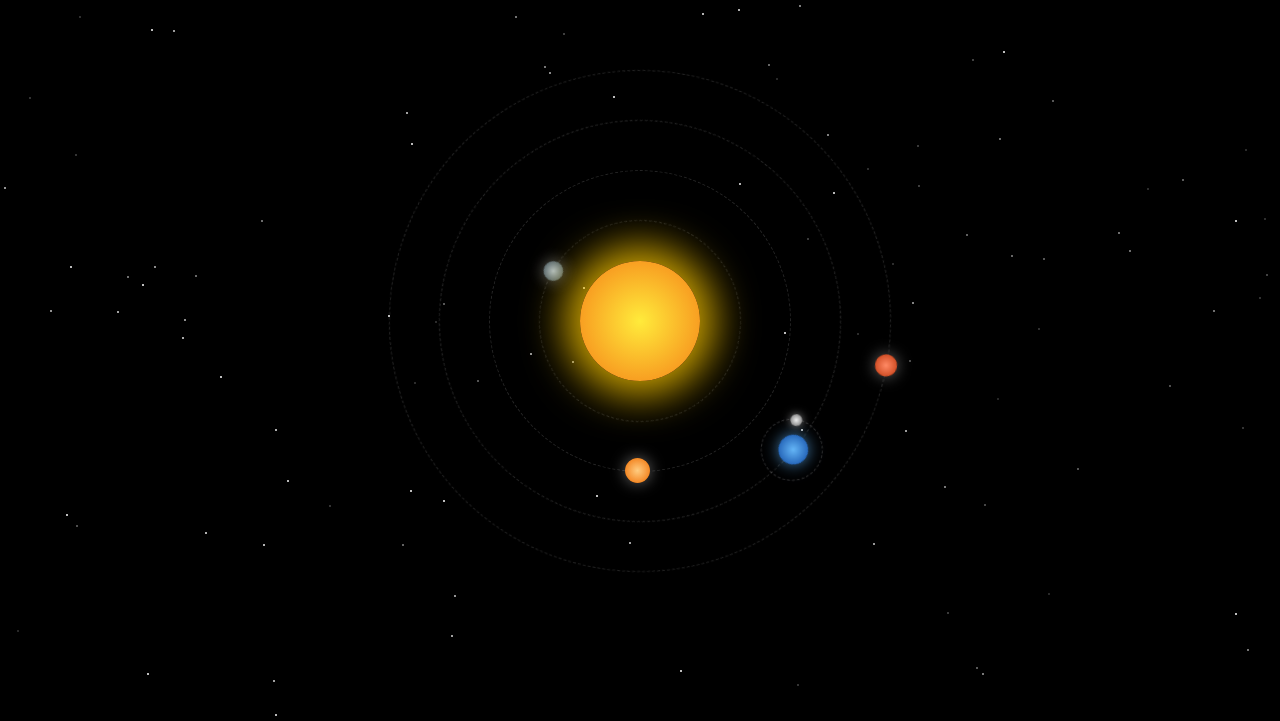
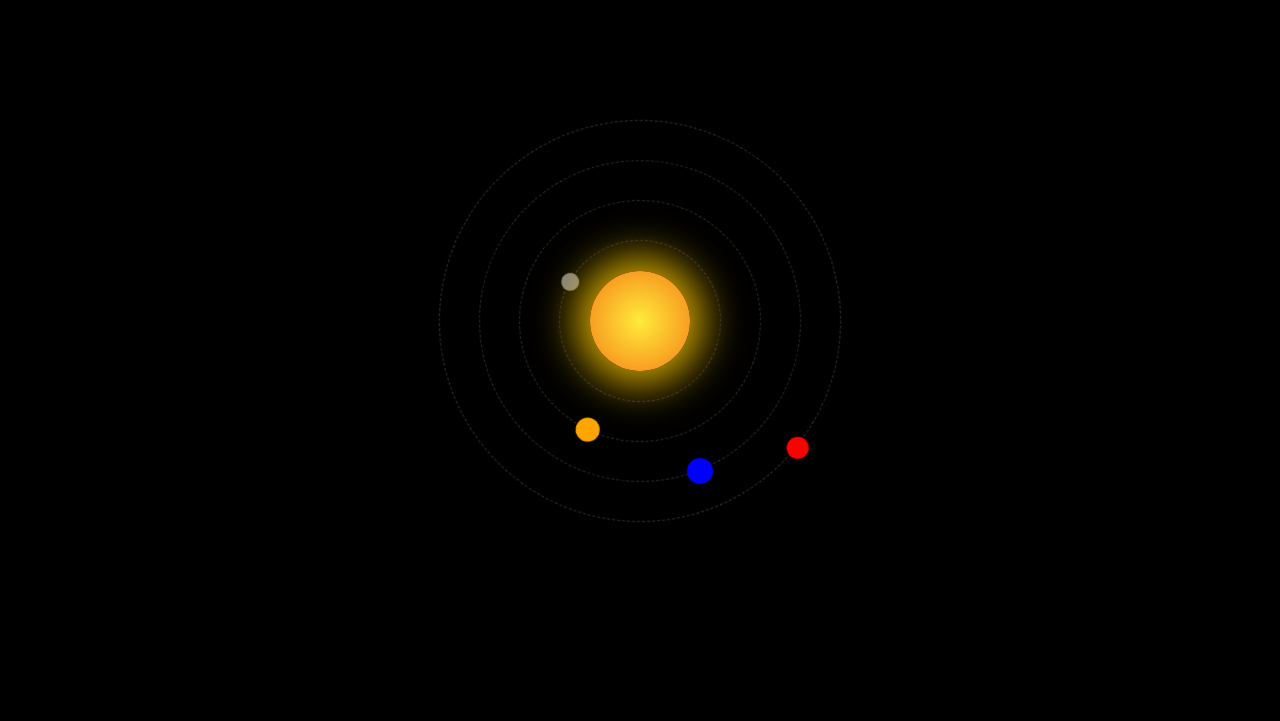
Before and after one commit to Pavithra-050606/Cosmo, a plain HTML site: page index.html in a window 1280 px wide. Shown: the part 79-800 px from the top of the page. Drawn offline with Linux system fonts and the light colour scheme.

Commit message:
Update index.html

```diff
--- a/index.html
+++ b/index.html
@@ -2,8 +2,7 @@
 <html lang="en">
 <head>
   <meta charset="UTF-8">
-  <title>Mini Solar System with Moon</title>
-  <meta name="viewport" content="width=device-width, initial-scale=1">
+  <title>Mini Solar System</title>
   <style>
     body {
       margin: 0;
@@ -16,43 +15,18 @@
       font-family: Arial, sans-serif;
       color: white;
     }
-    h1 {
-      position: absolute;
-      top: 20px;
-      font-size: 1.5rem;
-      letter-spacing: 2px;
-      text-shadow: 0 0 10px #fff;
-    }
-    /* Stars */
-    .stars {
-      position: absolute;
-      width: 100%;
-      height: 100%;
-      top: 0; left: 0;
-      overflow: hidden;
-    }
-    .star {
-      position: absolute;
-      width: 2px; height: 2px;
-      background: white;
-      border-radius: 50%;
-      opacity: 0.8;
-      animation: twinkle 2s infinite alternate;
-    }
-    @keyframes twinkle {
-      from { opacity: 0.2; }
-      to { opacity: 1; }
-    }
     .sun {
-      width: 120px; height: 120px;
+      width: 100px;
+      height: 100px;
       background: radial-gradient(circle, #ffeb3b, #f57f17);
       border-radius: 50%;
       box-shadow: 0 0 40px 15px rgba(255, 204, 0, 0.8);
+      position: relative;
       z-index: 10;
     }
     .orbit {
       position: absolute;
-      border: 1px dashed rgba(255,255,255,0.15);
+      border: 1px dashed rgba(255,255,255,0.2);
       border-radius: 50%;
       animation: spin linear infinite;
     }
@@ -62,107 +36,63 @@
     .planet {
       border-radius: 50%;
       position: absolute;
-      box-shadow: 0 0 15px rgba(255,255,255,0.4);
       cursor: pointer;
     }
-    /* Planets with glowing gradients */
-    .mercury {
-      width: 20px; height: 20px;
-      background: radial-gradient(circle, #b0bec5, #37474f);
-      top: -10px; left: 90px;
+    .planet span {
+      display: none;
+      position: absolute;
+      top: -25px;
+      left: 50%;
+      transform: translateX(-50%);
+      font-size: 14px;
+      color: #fff;
+      background: rgba(0,0,0,0.6);
+      padding: 2px 6px;
+      border-radius: 5px;
+      white-space: nowrap;
     }
-    .venus {
-      width: 25px; height: 25px;
-      background: radial-gradient(circle, #ffcc80, #ef6c00);
-      top: -12px; left: 140px;
+    .planet.show span {
+      display: block;
     }
-    .earth-system {
-      position: absolute;
-      top: -15px; left: 190px;
-      width: 30px; height: 30px;
-      cursor: pointer;
-    }
-    .earth {
-      width: 30px; height: 30px;
-      background: radial-gradient(circle, #64b5f6, #0d47a1);
-      border-radius: 50%;
-      position: absolute;
-      box-shadow: 0 0 15px rgba(100,181,246,0.7);
-    }
-    .moon-orbit {
-      position: absolute;
-      width: 60px; height: 60px;
-      top: -15px; left: -15px;
-      border: 1px dashed rgba(255,255,255,0.2);
-      border-radius: 50%;
-      animation: spin 3s linear infinite;
-    }
-    .moon {
-      width: 12px; height: 12px;
-      background: radial-gradient(circle, #eeeeee, #616161);
-      border-radius: 50%;
-      position: absolute;
-      top: -6px; left: 24px;
-      box-shadow: 0 0 8px rgba(255,255,255,0.5);
-    }
-    .mars {
-      width: 22px; height: 22px;
-      background: radial-gradient(circle, #ff8a65, #bf360c);
-      top: -11px; left: 240px;
-    }
+    /* Planet styles */
+    .mercury { width: 18px; height: 18px; background: gray; top: -9px; left: 70px; }
+    .venus   { width: 24px; height: 24px; background: orange; top: -12px; left: 120px; }
+    .earth   { width: 26px; height: 26px; background: blue; top: -13px; left: 170px; }
+    .mars    { width: 22px; height: 22px; background: red; top: -11px; left: 220px; }
   </style>
 </head>
 <body>
-  <h1>🌌 Mini Solar System with Moon</h1>
-
-  <!-- Twinkling Stars -->
-  <div class="stars"></div>
-  <script>
-    const starsContainer = document.querySelector('.stars');
-    for(let i=0;i<120;i++){
-      const s = document.createElement('div');
-      s.className = 'star';
-      s.style.top = Math.random()*100 + '%';
-      s.style.left = Math.random()*100 + '%';
-      s.style.animationDuration = (1+Math.random()*2) + 's';
-      starsContainer.appendChild(s);
-    }
-  </script>
-
   <!-- Sun -->
-  <div class="sun" data-name="Sun"></div>
+  <div class="sun"></div>
 
   <!-- Mercury orbit -->
-  <div class="orbit" style="width:200px;height:200px;animation-duration:6s;">
-    <div class="planet mercury" data-name="Mercury"></div>
+  <div class="orbit" style="width:160px;height:160px;animation-duration:6s;">
+    <div class="planet mercury"><span>Mercury</span></div>
   </div>
 
   <!-- Venus orbit -->
-  <div class="orbit" style="width:300px;height:300px;animation-duration:10s;">
-    <div class="planet venus" data-name="Venus"></div>
+  <div class="orbit" style="width:240px;height:240px;animation-duration:9s;">
+    <div class="planet venus"><span>Venus</span></div>
   </div>
 
-  <!-- Earth orbit (with Moon system) -->
-  <div class="orbit" style="width:400px;height:400px;animation-duration:14s;">
-    <div class="earth-system" data-name="Earth">
-      <div class="earth"></div>
-      <div class="moon-orbit">
-        <div class="moon" data-name="Moon"></div>
-      </div>
-    </div>
+  <!-- Earth orbit -->
+  <div class="orbit" style="width:320px;height:320px;animation-duration:12s;">
+    <div class="planet earth"><span>Earth</span></div>
   </div>
 
   <!-- Mars orbit -->
-  <div class="orbit" style="width:500px;height:500px;animation-duration:18s;">
-    <div class="planet mars" data-name="Mars"></div>
+  <div class="orbit" style="width:400px;height:400px;animation-duration:15s;">
+    <div class="planet mars"><span>Mars</span></div>
   </div>
 
   <script>
-    // Handle planet clicks
-    document.querySelectorAll('[data-name]').forEach(el => {
-      el.addEventListener('click', e => {
-        e.stopPropagation(); // prevent bubbling
-        alert(el.getAttribute('data-name'));
+    // When clicking a planet, toggle showing its name
+    document.querySelectorAll('.planet').forEach(planet => {
+      planet.addEventListener('click', () => {
+        // hide names on others
+        document.querySelectorAll('.planet').forEach(p => p.classList.remove('show'));
+        // show on clicked one
+        planet.classList.add('show');
       });
     });
   </script>
```
